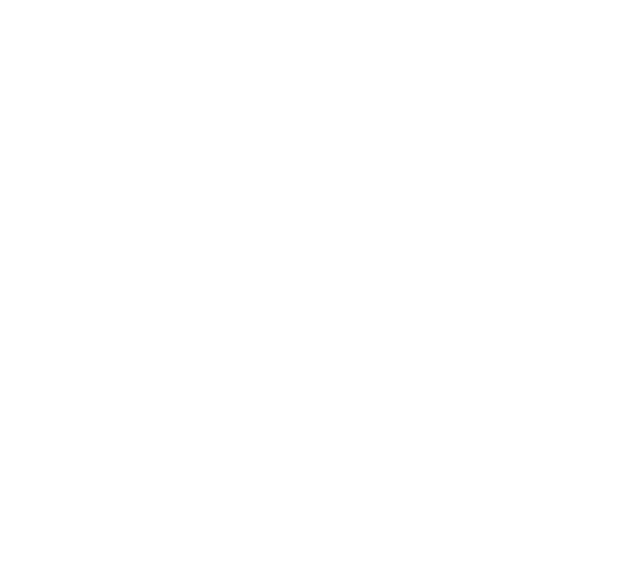
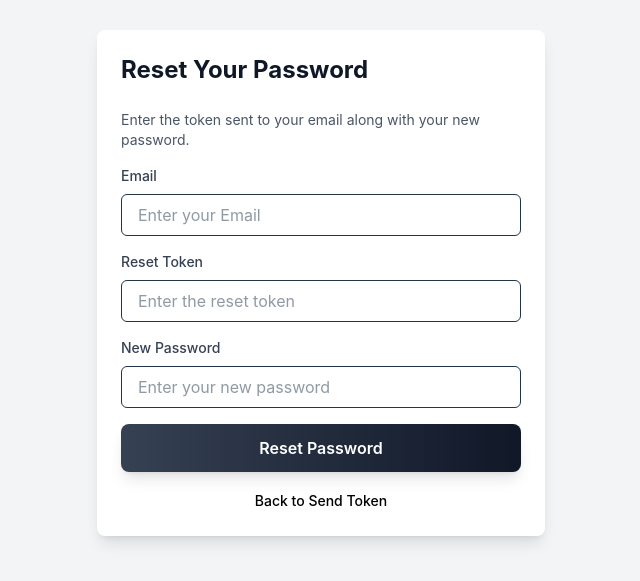
Before and after one commit to Avi0304/Customer-Relationship-Management, a React (Vite) app: page /reset-password in a window 1280 px wide. Before the commit this address had no page. Shown: the part 117-698 px from the top of the page, without its empty margins (319-959 px from the left). Built offline with nearby package versions, Linux system fonts and the light colour scheme.

Commit message:
Added Forget password feature

```diff
--- a/src/App.jsx
+++ b/src/App.jsx
@@ -8,6 +8,8 @@
 import LeadPage from "./pages/LeadPage";
 import AppointmentPage from "./pages/AppointmentPage";
 import SalesPage from "./pages/SalesPage";
+import ResetPassword from "./components/ResetPassword";
+import ForgetPassword from "./components/ForgetPassword";
 
 function App() {
   return (
@@ -23,6 +25,8 @@
         <Route path="/sales" element={<SalesPage />} />
         <Route path="/login" element={<Login />} />
         <Route path="/signup" element={<Signup />} />
+        <Route path="/forget-password" element={<ForgetPassword />} />
+        <Route path="/reset-password" element={<ResetPassword />} />
       </Routes>
     </Router>
     </>
--- /dev/null
+++ b/src/components/ForgetPassword.jsx
@@ -0,0 +1,104 @@
+import { useState } from "react";
+import { Link, useNavigate } from "react-router-dom";
+import axios from "axios";
+import Swal from "sweetalert2";
+
+export default function ForgotPasswordPage() {
+  const [email, setEmail] = useState("");
+  const [isLoading, setIsLoading] = useState(false);
+  const [isSubmitted, setIsSubmitted] = useState(false);
+  const [errorMessage, setErrorMessage] = useState("");
+  const navigation = useNavigate();
+
+  const handleSubmit = async (e) => {
+    e.preventDefault();
+    setIsLoading(true);
+    setErrorMessage("");
+
+    try {
+      const response = await axios.post(
+        "http://localhost:8080/api/user/forget-password",
+        { email }
+      );
+
+      if (response.status === 200) {
+        setIsSubmitted(true);
+        Swal.fire({
+          title: "Send Reset Token!",
+          text: "Reset token send to your email.",
+          timer: 1500,
+          icon: "success",
+          iconColor: "green",
+          showConfirmButton: true,
+          allowOutsideClick: false,
+        });
+        navigation("/reset-password");
+      }
+    } catch (error) {
+      setErrorMessage(
+        error.response?.data?.message || "Failed to send reset link."
+      );
+      Swal.fire({
+        title: "Oops!",
+        text: "Something went Wrong...",
+        icon: "error",
+        iconColor: 'red',
+        timer: 1500,
+        confirmButtonText: "OK",
+      });
+    } finally {
+      setIsLoading(false);
+    }
+  };
+
+  return (
+    <div className="flex min-h-screen flex-col items-center justify-center bg-gray-100 px-4 py-12">
+      <div className="w-full max-w-md bg-white p-6 rounded-lg shadow-lg">
+        <h1 className="text-2xl font-bold text-gray-900 mb-6">
+          Forgot Password
+        </h1>
+        <p className="text-sm text-gray-600 text-left">
+          Enter your email address and we'll send you a token to reset your
+          password.
+        </p>
+
+        <form onSubmit={handleSubmit} className="mt-4 space-y-4">
+          <div>
+            <label className="block text-sm font-medium text-gray-700">
+              Email
+            </label>
+            <input
+              type="email"
+              placeholder="admin@example.com"
+              value={email}
+              onChange={(e) => setEmail(e.target.value)}
+              className="w-full px-4 py-2 mt-1 border rounded-md focus:ring-2 focus:ring-blue-500 focus:outline-none"
+              required
+            />
+          </div>
+
+          {errorMessage && (
+            <p className="text-red-500 text-sm">{errorMessage}</p>
+          )}
+
+          <button
+            type="submit"
+            className="w-full bg-gradient-to-r from-gray-700 to-gray-900 hover:from-gray-800 hover:to-black text-white font-semibold py-3 rounded-lg transition duration-300 shadow-lg transform hover:scale-105"
+            disabled={isLoading}
+          >
+            {isLoading ? "Sending..." : "Send Reset Link"}
+          </button>
+        </form>
+
+        <div className="text-center mt-4">
+          <Link
+            to="/login"
+            className="text-sm font-medium text-black hover:underline"
+          >
+            Back to login
+          </Link>
+        </div>
+      </div>
+    </div>
+  );
+}
--- /dev/null
+++ b/src/components/ResetPassword.jsx
@@ -0,0 +1,137 @@
+import React, { useState } from "react";
+import { Link, useNavigate } from "react-router-dom";
+import axios from "axios";
+import Swal from "sweetalert2";
+
+
+function ResetPassword() {
+  const [email, setEmail] = useState("");
+  const [token, setToken] = useState("");
+  const [newPassword, setNewPassword] = useState("");
+  const [isLoading, setIsLoading] = useState(false);
+  const [errorMessage, setErrorMessage] = useState("");
+  const [isSuccess, setIsSuccess] = useState(false);
+  const navigate = useNavigate();
+
+  async function handleSubmit(event) {
+    event.preventDefault();
+    setIsLoading(true);
+    setErrorMessage("");
+    setIsSuccess(false);
+
+    try {
+      const response = await axios.post("http://localhost:8080/api/user/reset-password", {
+        email,
+        token,
+        newPassword,
+      });
+
+      if (response.status === 200) {
+        setIsSuccess(true);
+
+        Swal.fire({
+          title: 'Password Reset Successfully...',
+          text: 'Redirecting to the login page...',
+          icon: 'success',
+          iconColor: 'green',
+          timer: 1500,
+          showConfirmButton: false,
+          allowOutsideClick: false,
+        })
+        setTimeout(() => navigate("/login"), 2000);
+      }
+    } catch (error) {
+      setErrorMessage(error.response?.data?.message || "Something went wrong.");
+      Swal.fire({
+        title: 'Oops!',
+        text: 'Something went Wrong...',
+        icon: 'error',
+        iconColor: 'red',
+        timer: 1500,
+        confirmButtonText: "OK",
+      })
+    } finally {
+      setIsLoading(false);
+    }
+  }
+
+  return (
+    <div className="flex min-h-screen flex-col items-center justify-center bg-gray-100 px-4 py-12">
+      {/* Card Box */}
+      <div className="w-full max-w-md bg-white p-6 rounded-lg shadow-lg">
+        <h1 className="text-2xl font-bold text-gray-900 mb-6">
+          Reset Your Password
+        </h1>
+        <p className="text-sm text-gray-600 text-left">
+          Enter the token sent to your email along with your new password.
+        </p>
+
+
+          <form onSubmit={handleSubmit} className="mt-4 space-y-4">
+            {errorMessage && (
+              <p className="text-red-500 text-sm font-semibold">{errorMessage}</p>
+            )}
+
+            <div className="space-y-1">
+              <label className="block text-sm font-medium text-gray-700">
+                Email
+              </label>
+              <input
+                type="email"
+                placeholder="Enter your Email"
+                value={email}
+                onChange={(e) => setEmail(e.target.value)}
+                className="w-full px-4 py-2 mt-1 border rounded-md focus:ring-2 focus:ring-blue-500 focus:outline-none"
+                required
+              />
+            </div>
+
+            <div className="space-y-1">
+              <label className="block text-sm font-medium text-gray-700">
+                Reset Token
+              </label>
+              <input
+                type="text"
+                placeholder="Enter the reset token"
+                value={token}
+                onChange={(e) => setToken(e.target.value)}
+                className="w-full px-4 py-2 mt-1 border rounded-md focus:ring-2 focus:ring-blue-500 focus:outline-none"
+                required
+              />
+            </div>
+
+            <div className="space-y-1">
+              <label className="block text-sm font-medium text-gray-700">
+                New Password
+              </label>
+              <input
+                type="password"
+                placeholder="Enter your new password"
+                value={newPassword}
+                onChange={(e) => setNewPassword(e.target.value)}
+                className="w-full px-4 py-2 mt-1 border rounded-md focus:ring-2 focus:ring-blue-500 focus:outline-none"
+                required
+              />
+            </div>
+
+            <button
+              type="submit"
+              className="w-full bg-gradient-to-r from-gray-700 to-gray-900 hover:from-gray-800 hover:to-black text-white font-semibold py-3 rounded-lg transition duration-300 shadow-lg transform hover:scale-105"
+              disabled={isLoading}
+            >
+              {isLoading ? "Resetting..." : "Reset Password"}
+            </button>
+          </form>
+
+
+        <div className="text-center mt-4">
+          <Link to="/forget-password" className="text-sm font-medium text-black hover:underline">
+            Back to Send Token
+          </Link>
+        </div>
+      </div>
+    </div>
+  );
+}
+
+export default ResetPassword;
--- a/src/components/SignUp.jsx
+++ b/src/components/SignUp.jsx
@@ -23,6 +23,7 @@
         title: "Register Successfully...",
         text: "Redirecting to login...",
         icon: "success",
+        iconColor: 'green',
         timer: 1500,
         showConfirmButton: false,
         allowOutsideClick: false,
@@ -41,6 +42,7 @@
           title: "Error!",
           text: error.response.data.message,
           icon: "error",
+          iconColor: 'red',
           confirmButtonText: "OK",
         });
       } else {
@@ -48,6 +50,7 @@
           title: "Oops!",
           text: "Something went wrong! Please try again.",
           icon: "error",
+          iconColor: 'red',
           confirmButtonText: "OK",
         });
       }
@@ -164,7 +167,7 @@
                 Already have an account?{" "}
                 <Link
                   to="/login"
-                  className="text-indigo-600 font-semibold hover:underline"
+                  className="text-black font-semibold hover:underline"
                 >
                   Login
                 </Link>
```
Also changed, not shown: src/components/Login.jsx (+21 -6 lines).
